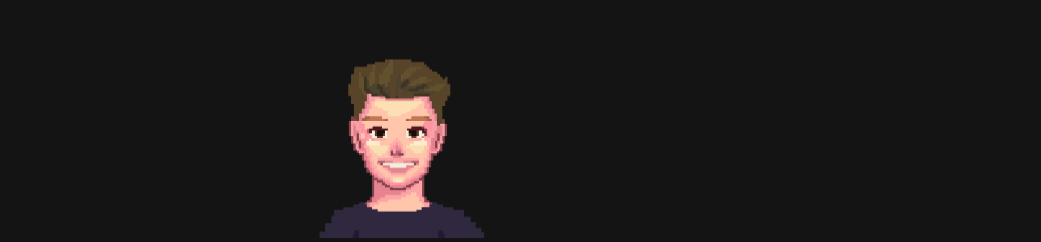
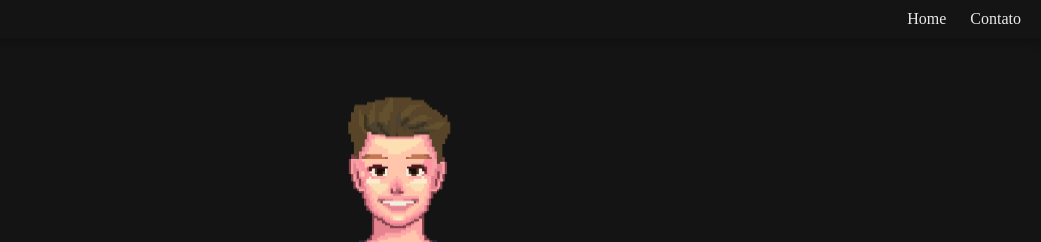
Before and after one commit to euhickk/my-site, a plain HTML site: page index.html in a window 1280 px wide. Shown: the top 242 px of the page, without its empty margins (239-1280 px from the left). Drawn offline with Linux system fonts and the light colour scheme.

Commit message:
new att.4

```diff
--- a/index.html
+++ b/index.html
@@ -8,6 +8,15 @@
     <link rel="shortcut icon" href="image/icon.png" type="image/x-icon">
     <title>Hyck</title>
 </head>
+
+<header>
+
+</header>
+
+<nav>
+    <a href="#">Home</a>
+    <a href="#">Contato</a>
+</nav>
 
 <body>
         <div id="__next">
@@ -29,7 +38,8 @@
             </div>
         </div>
     </div>
-
-
 </body>
+<footer>
+    <h1></h1>
+</footer>
 </html>
--- a/style/style.css
+++ b/style/style.css
@@ -7,6 +7,29 @@
 }
 
 
+nav {
+    text-align: right;
+    margin: auto;
+    max-width: 1750px;
+    padding: 10px;
+    background-color: var(--cor2);
+    box-shadow: 0px 7px 7px rgba(0, 0, 0, 0.178);
+}
+
+nav > a {
+    font-family: 'Montserrat';
+    color: #eaeaea;
+    padding: 10px;
+    text-decoration: none;
+    font-weight: 300;
+    transition-duration: 0.3s;
+}
+
+nav > a:hover {
+    background-color: rgb(20, 20, 20);
+    color: rgb(209, 0, 52);
+}
+
 body {
     background-color: rgb(20, 20, 20);
     display: block;
@@ -15,6 +38,7 @@ body {
 }
 
 h1 {
+    transition-duration: 0.5s;
     color: rgb(209, 0, 52);
     display: block;
     font-size: 2em;
@@ -26,6 +50,7 @@ h1 {
 }
 
 p {
+    transition-duration: 0.5s;
     color: white;
     font-weight: 200;
     display: block;
@@ -36,6 +61,7 @@ p {
 }
 
 h3 {
+    transition-duration: 0.5;
     color: rgb(209, 0, 52);
     display: block;
     margin-block-start: 1em;
@@ -46,6 +72,7 @@ h3 {
 }
 
 a {
+    transition-duration: 0.5s;
     color: inherit;
 }
 
```
